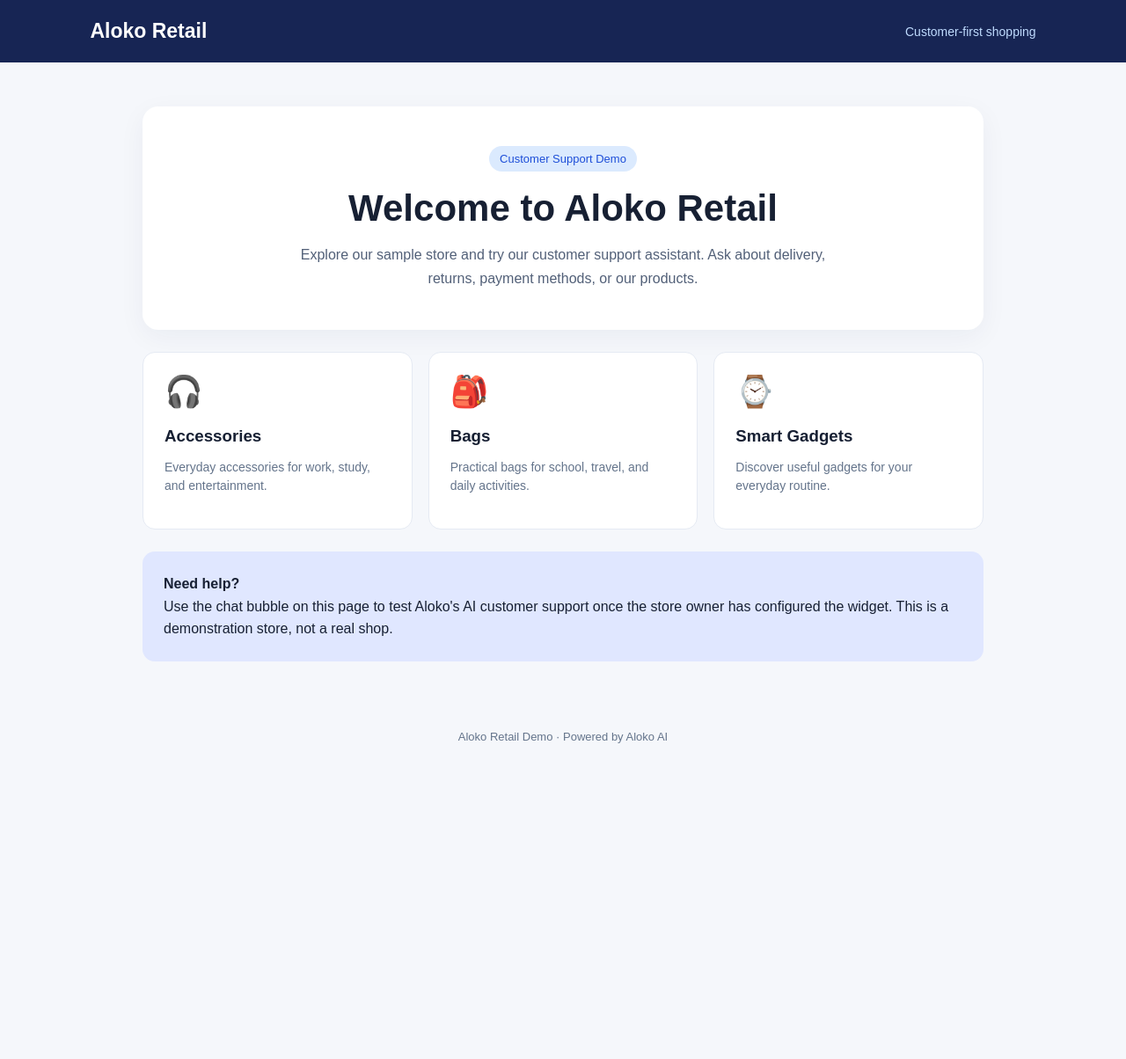
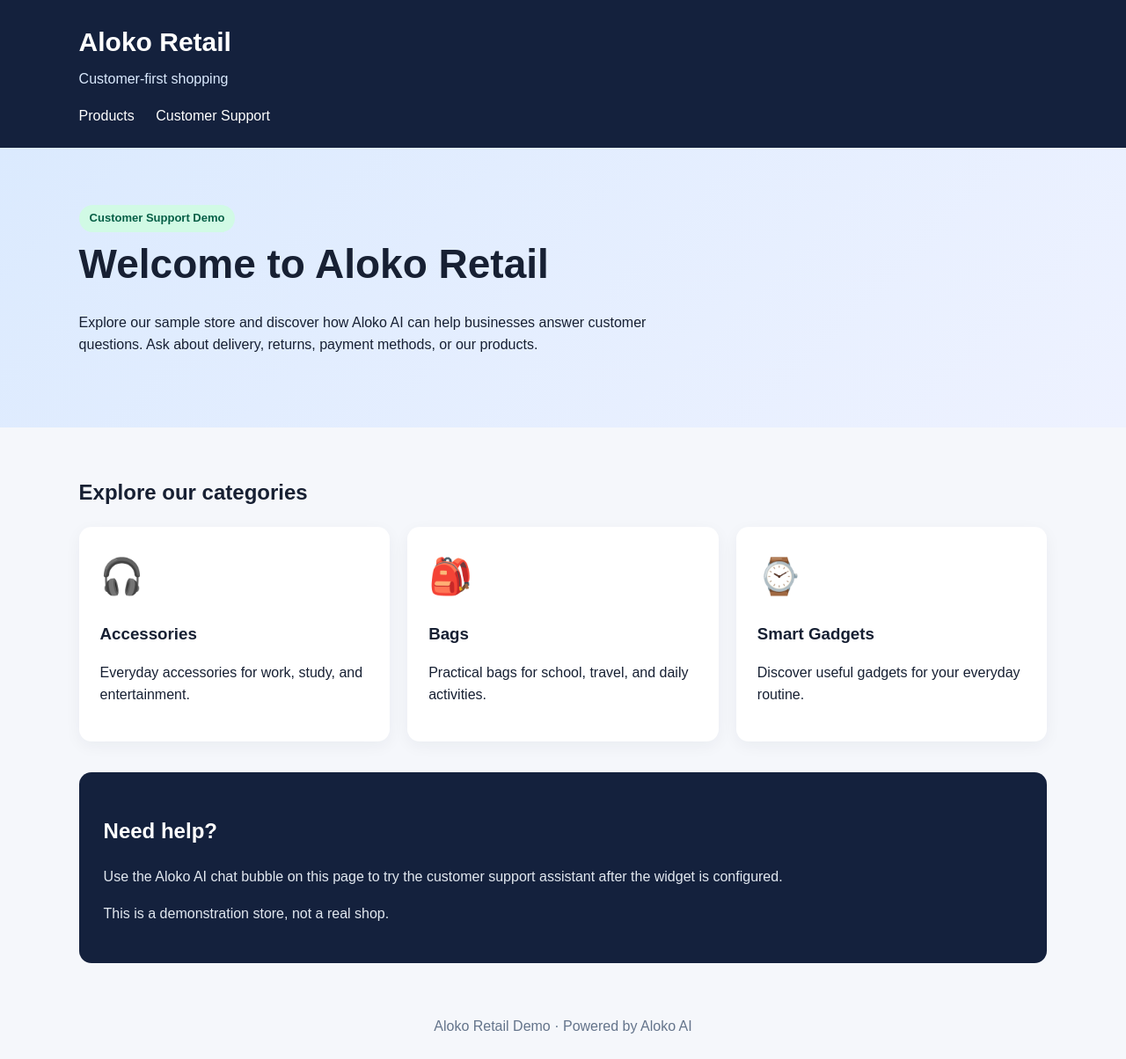
Before and after one commit to oyofaith802-code/aloko-retail-demo, a plain HTML site: page index.html in a window 1280 px wide. Shown: the whole page at 88% size. Before the commit the page ends 873 px from the top, so only its background shows below. Drawn offline with Linux system fonts and the light colour scheme; a script that the page names is missing.

Commit message:
Update index.html

```diff
--- a/index.html
+++ b/index.html
@@ -3,116 +3,186 @@
 <html lang="en">
 <head>
   <meta charset="UTF-8">
-  <meta name="viewport" content="width=device-width, initial-scale=1">
-  <title>Aloko Retail | Customer Support Demo</title>
-  <meta name="description" content="A demo retail store showcasing Aloko AI customer support.">
+  <meta name="viewport" content="width=device-width, initial-scale=1.0">
+  <meta name="description" content="Explore Aloko Retail, a demo store featuring Aloko AI customer support.">
+  <title>Aloko Retail | AI Customer Support Demo</title>
+
   <style>
-    * { box-sizing: border-box; }
+    * {
+      box-sizing: border-box;
+    }
+
     body {
       margin: 0;
       font-family: Arial, sans-serif;
       color: #172033;
       background: #f5f7fb;
+      line-height: 1.6;
     }
+
     header {
-      background: #172554;
+      background: #14213d;
       color: white;
-      padding: 22px 8%;
-      display: flex;
-      justify-content: space-between;
-      align-items: center;
-      gap: 16px;
+      padding: 24px 7%;
     }
-    header h1 { margin: 0; font-size: 23px; }
-    header span { color: #bfdbfe; font-size: 14px; }
-    main { max-width: 1000px; margin: 50px auto; padding: 0 22px; }
+
+    header h1 {
+      margin: 0;
+      font-size: 30px;
+    }
+
+    header p {
+      margin: 5px 0 0;
+      color: #dbeafe;
+    }
+
+    nav {
+      margin-top: 16px;
+    }
+
+    nav a {
+      color: white;
+      margin-right: 20px;
+      text-decoration: none;
+    }
+
     .hero {
-      background: white;
-      border-radius: 18px;
-      padding: 45px 30px;
-      text-align: center;
-      box-shadow: 0 8px 30px #1725540d;
+      padding: 65px 7%;
+      background: linear-gradient(135deg, #dbeafe, #eef2ff);
     }
-    .hero h2 { font-size: clamp(28px, 5vw, 42px); margin: 0 0 15px; }
-    .hero p { line-height: 1.7; color: #526078; max-width: 620px; margin: auto; }
+
+    .hero h2 {
+      font-size: clamp(30px, 5vw, 46px);
+      margin: 0 0 12px;
+    }
+
+    .hero p {
+      max-width: 650px;
+    }
+
     .tag {
       display: inline-block;
-      margin-bottom: 18px;
-      padding: 7px 12px;
+      background: #d1fae5;
+      color: #065f46;
+      padding: 5px 12px;
       border-radius: 20px;
-      background: #dbeafe;
-      color: #1d4ed8;
       font-size: 13px;
+      font-weight: bold;
     }
+
+    main {
+      padding: 35px 7%;
+    }
+
     .products {
       display: grid;
-      grid-template-columns: repeat(auto-fit, minmax(190px, 1fr));
-      gap: 18px;
-      margin-top: 25px;
+      grid-template-columns: repeat(auto-fit, minmax(210px, 1fr));
+      gap: 20px;
     }
+
     .product {
       background: white;
       border-radius: 14px;
       padding: 24px;
-      border: 1px solid #e5eaf3;
+      box-shadow: 0 5px 18px #1720330d;
     }
-    .product .emoji { font-size: 35px; }
-    .product h3 { margin-bottom: 8px; }
-    .product p { color: #64748b; line-height: 1.5; font-size: 14px; }
-    .support {
-      margin-top: 25px;
-      padding: 24px;
+
+    .product .emoji {
+      font-size: 40px;
+    }
+
+    .product h3 {
+      margin-bottom: 8px;
+    }
+
+    .help {
+      margin-top: 35px;
+      background: #14213d;
+      color: white;
+      padding: 28px;
       border-radius: 14px;
-      background: #e0e7ff;
-      line-height: 1.6;
     }
-    footer { text-align: center; padding: 28px; color: #64748b; font-size: 13px; }
+
+    .help p {
+      color: #e2e8f0;
+    }
+
+    footer {
+      padding: 24px 7%;
+      color: #64748b;
+      text-align: center;
+    }
   </style>
 </head>
+
 <body>
   <header>
     <h1>Aloko Retail</h1>
-    <span>Customer-first shopping</span>
+    <p>Customer-first shopping</p>
+
+    <nav>
+      <a href="#products">Products</a>
+      <a href="#support">Customer Support</a>
+    </nav>
   </header>
 
-  <main>
   <section class="hero">
     <span class="tag">Customer Support Demo</span>
     <h2>Welcome to Aloko Retail</h2>
     <p>
-        Explore our sample store and try our customer support assistant.
-        Ask about delivery, returns, payment methods, or our products.
+      Explore our sample store and discover how Aloko AI can help
+      businesses answer customer questions. Ask about delivery,
+      returns, payment methods, or our products.
     </p>
   </section>
 
-    <section class="products">
+  <main>
+    <section id="products">
+      <h2>Explore our categories</h2>
+
+      <div class="products">
         <article class="product">
           <div class="emoji">🎧</div>
           <h3>Accessories</h3>
           <p>Everyday accessories for work, study, and entertainment.</p>
         </article>
+
         <article class="product">
           <div class="emoji">🎒</div>
           <h3>Bags</h3>
           <p>Practical bags for school, travel, and daily activities.</p>
         </article>
+
         <article class="product">
           <div class="emoji">⌚</div>
           <h3>Smart Gadgets</h3>
           <p>Discover useful gadgets for your everyday routine.</p>
         </article>
+      </div>
     </section>
 
-    <section class="support">
-      <strong>Need help?</strong><br>
-      Use the chat bubble on this page to test Aloko's AI customer
-      support once the store owner has configured the widget.
+    <section class="help" id="support">
+      <h2>Need help?</h2>
+      <p>
+        Use the Aloko AI chat bubble on this page to try the
+        customer support assistant after the widget is configured.
+      </p>
+      <p>
         This is a demonstration store, not a real shop.
+      </p>
     </section>
   </main>
 
-  <footer>Aloko Retail Demo · Powered by Aloko AI</footer>
+  <footer>
+    Aloko Retail Demo · Powered by Aloko AI
+  </footer>
 
-  <script src="https://aloko.onrender.com/customer-support/widget.js" data-widget-id="TcLzQ_zOa4giSs9RXfz6Clk_5_TgsikX" defer></script>
+  <!-- ============================================= -->
+  <!-- ALOKO WIDGET CODE GOES HERE                   -->
+  <!-- <script src="https://aloko.onrender.com/customer-support/widget.js" data-widget- -->
+  <!-- ============================================= -->
+
+  <!-- id="TcLzQ_zOa4giSs9RXfz6Clk_5_TgsikX" defer></script> -->
+
 </body>
 </html>
```
Lines whose indentation alone changed are shown as unchanged.
